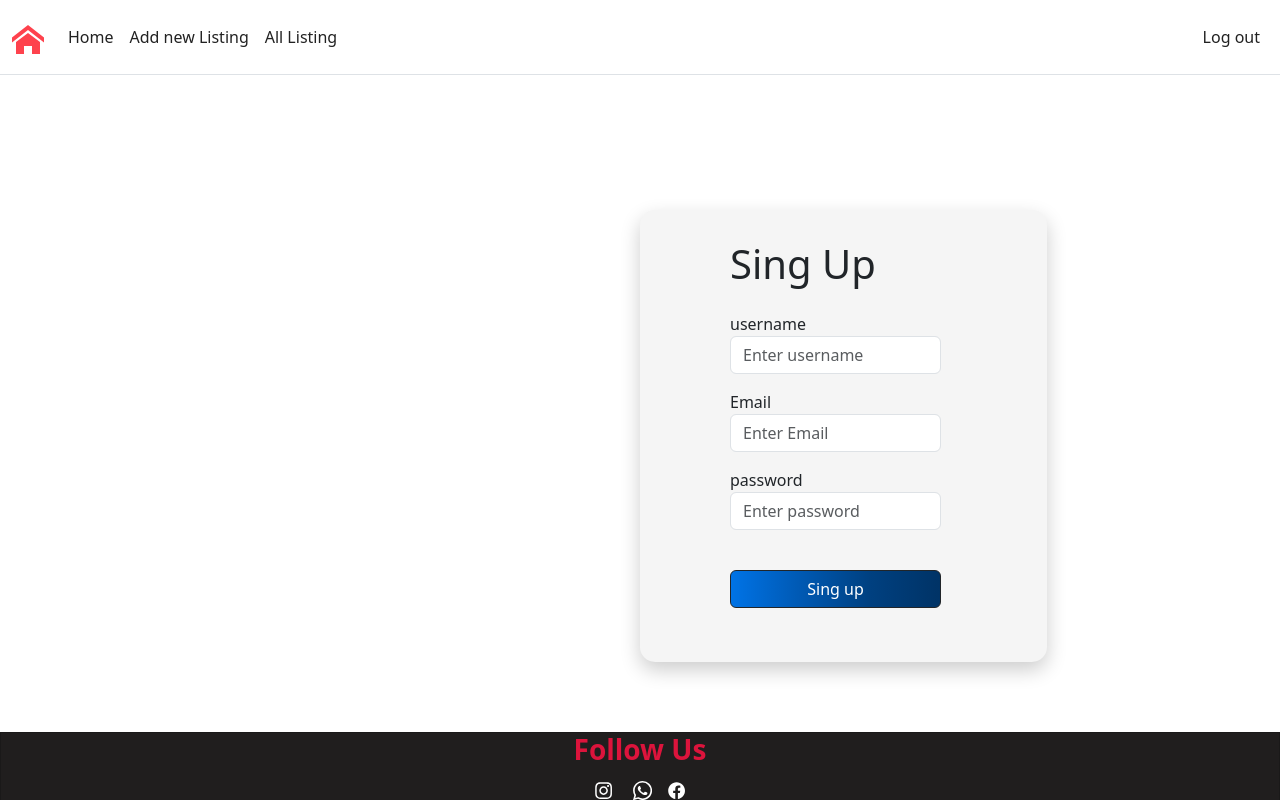
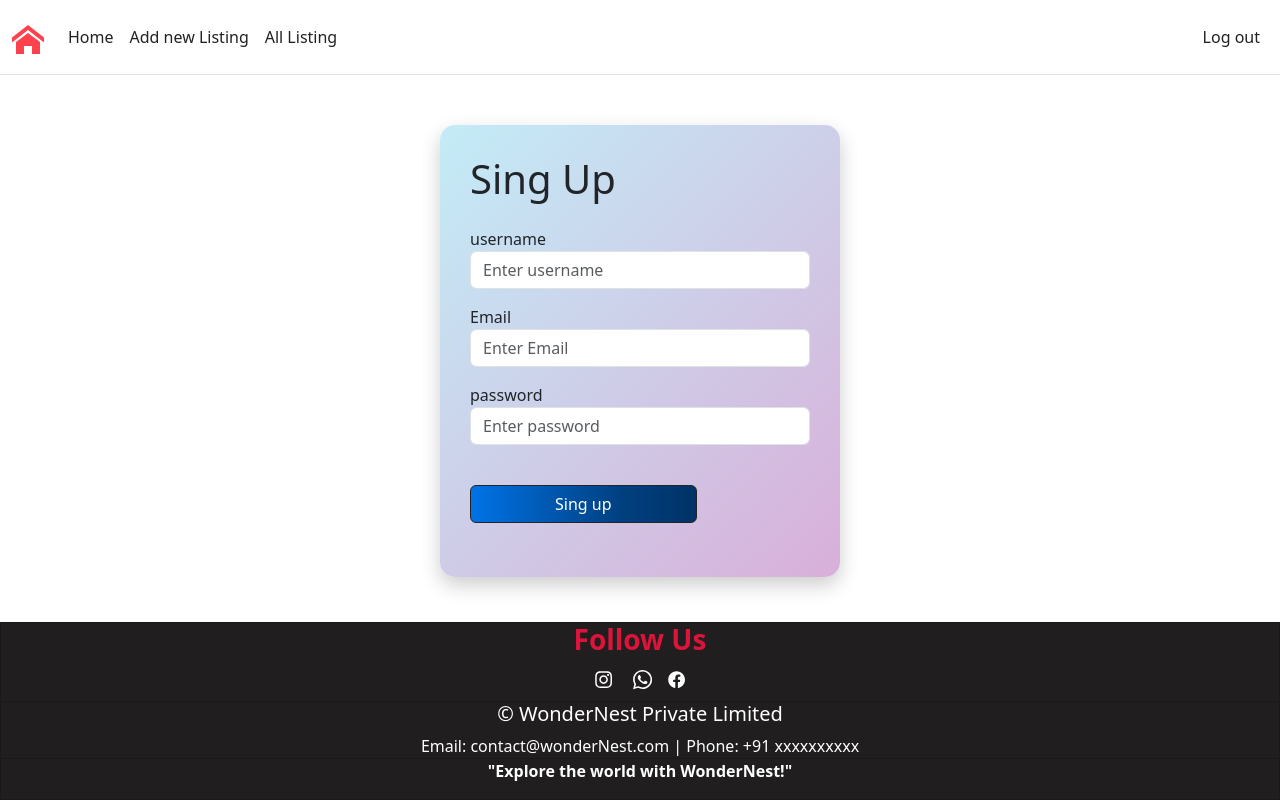
Before and after one commit to manishpatidar360/Room_Rental_website_Frontend, a React (Vite) app: page /singup in a window 1280 px wide. Built offline with nearby package versions, Linux system fonts and the light colour scheme; no server answers.

Commit message:
udated css

```diff
--- a/src/componets/SingUp.css
+++ b/src/componets/SingUp.css
@@ -1,17 +1,27 @@
 .signup-container {
-   padding: 30px 0px 30px 90px;
-   margin-top: 100px;
-   margin-bottom: 40px;
-   background-color: whitesmoke;
-    border-radius: 15px;
-    box-shadow: 0 8px 20px rgba(0, 0, 0, 0.2);
-    transition: 0.3s;
+    width: 90%;
+  max-width: 400px;
+      padding: 30px;
+     background: whitesmoke;
+     border-radius: 15px;
+     box-shadow: 0 8px 20px rgba(0, 0, 0, 0.2);
+     transition: 0.3s;
+     background: linear-gradient(135deg, #c3ecf7, #d9afd9);
   }
   .bodybox{
+    height: 100%;
     width: 100%;
-    background: linear-gradient(135deg, #c3ecf7, #d9afd9);
+    display: flex;
+    align-items: center;
+    justify-content: center;
+  box-sizing: border-box;
+background: #ffffff;
 
   }
+
+  .costum{
+  width: 100%;
+}
 
   .signup-container:hover {
     box-shadow: 0 10px 25px rgba(0, 0, 0, 0.3);
--- a/src/componets/SingUp.jsx
+++ b/src/componets/SingUp.jsx
@@ -24,21 +24,21 @@ export default function SingUp() {
     };
   return (
     <div className='bodybox'>
-    <div className='col-4 offset-4 signup-container'>
+    <div className=' signup-container'>
         <h1 className='mb-4 ' >Sing Up </h1>
          <Form method="post" action="/singup" noValidate ref={formRef} onSubmit={handleSubmit} className={validated ? 'was-validated' : ''}>
-                            <div className="mb-3 col-8">
+                            <div className="mb-3 col-8 costum">
                                 <label htmlFor="username" className="form-lable">username</label>
                                 <input type="text" placeholder="Enter username" name="username" className="form-control" required />
 
                             </div>
-                            <div className="mb-3 col-8">
+                            <div className="mb-3 col-8 costum">
                                 <label htmlFor="email" className="form-lable">Email</label>
                                 <input type="email" placeholder="Enter Email" name="email" className="form-control" required />
 
                             </div>
 
-                            <div className="mb-3 col-8">
+                            <div className="mb-3 col-8 costum">
                                 <label htmlFor="password" className="form-lable">password</label>
                                 <input type="password" placeholder="Enter password" name="password" className="form-control" required />
 
```
